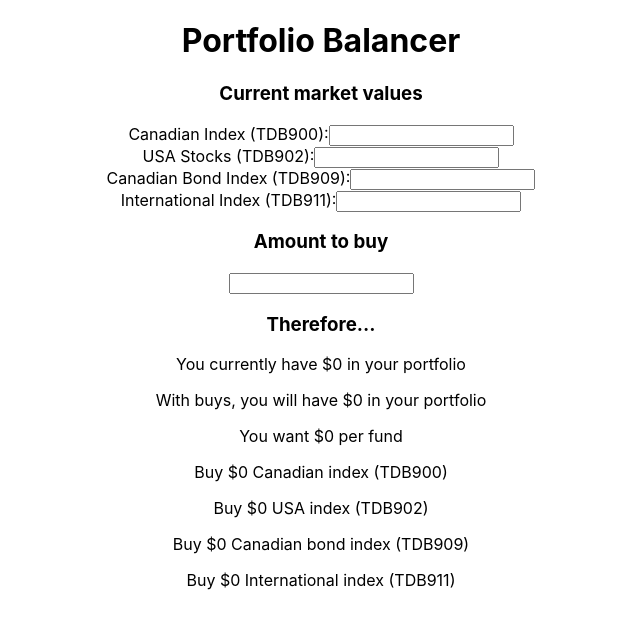
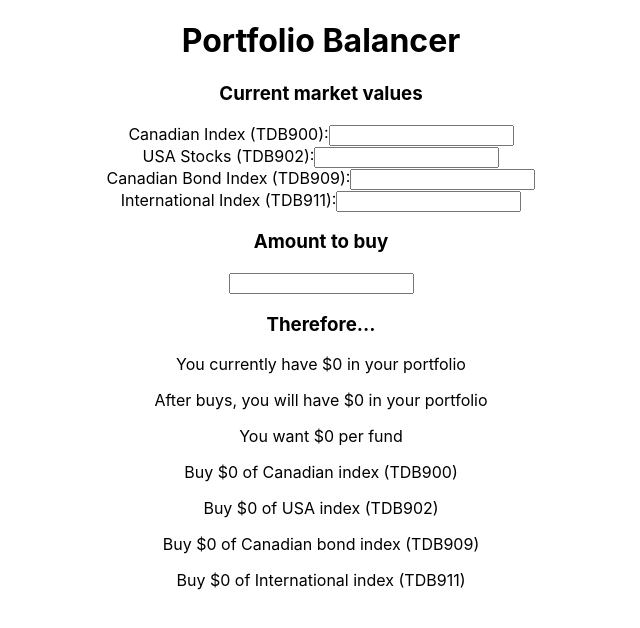
Before and after one commit to thomaschriskelly/react-balanced-portfolio, a React (Create React App) app: page / in a window 1280 px wide. Shown: the top 628 px of the page, without its empty margins (319-959 px from the left). Built offline with nearby package versions, Linux system fonts and the light colour scheme.

Commit message:
remainder function

```diff
--- a/src/App.tsx
+++ b/src/App.tsx
@@ -16,6 +16,8 @@ function App() {
   const amountToPurchaseNum = parseFloat(amountToPurchase) || 0;
   const newTotal = currentTotal + amountToPurchaseNum;
   const desiredPer = Math.floor(newTotal / 4);
+
+  const remainder = (current: number) => Math.floor(desiredPer - current).toLocaleString();
 
   return (
     <div className="App">
@@ -57,12 +59,12 @@ function App() {
 
         <h3>Therefore...</h3>
         <p>You currently have ${currentTotal.toLocaleString()} in your portfolio</p>
-        <p>With buys, you will have ${newTotal.toLocaleString()} in your portfolio</p>
+        <p>After buys, you will have ${newTotal.toLocaleString()} in your portfolio</p>
         <p>You want ${desiredPer.toLocaleString()} per fund</p>
-        <p>Buy ${Math.floor(desiredPer - canadianIndexNum).toLocaleString()} Canadian index (TDB900)</p>
-        <p>Buy ${Math.floor(desiredPer - usaIndexNum).toLocaleString()} USA index (TDB902)</p>
-        <p>Buy ${Math.floor(desiredPer - canadianBondIndexNum).toLocaleString()} Canadian bond index (TDB909)</p>
-        <p>Buy ${Math.floor(desiredPer - internationalIndexNum).toLocaleString()} International index (TDB911)</p>
+        <p>Buy ${remainder(canadianIndexNum)} of Canadian index (TDB900)</p>
+        <p>Buy ${remainder(usaIndexNum)} of USA index (TDB902)</p>
+        <p>Buy ${remainder(canadianBondIndexNum)} of Canadian bond index (TDB909)</p>
+        <p>Buy ${remainder(internationalIndexNum)} of International index (TDB911)</p>
       </header>
     </div>
   );
```
